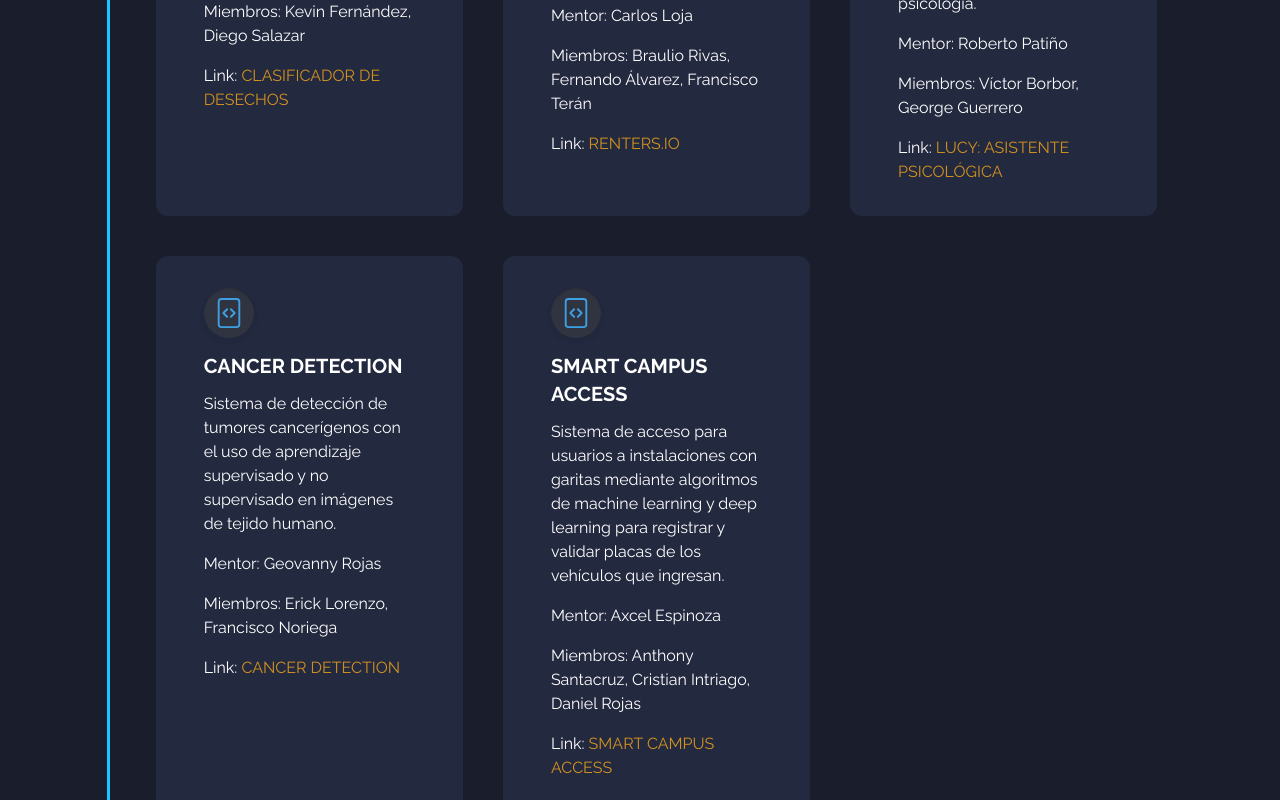
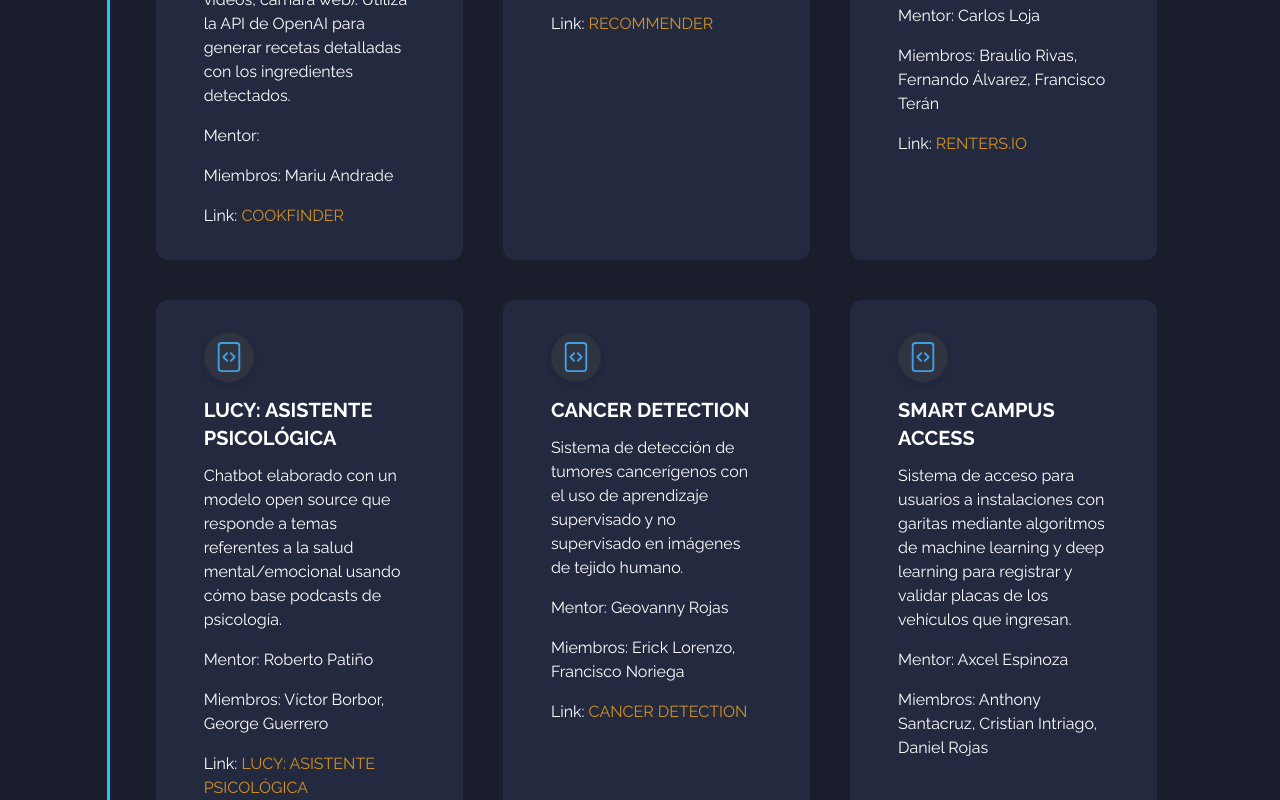
Before and after one commit to Taws-Espol/web, a React (Vite) app: page / in a window 1280 px wide. Shown: the part 3800-4600 px from the top of the page. Built offline with nearby package versions, Linux system fonts and the light colour scheme.

Commit message:
update projects

```diff
--- a/src/components/Projects.jsx
+++ b/src/components/Projects.jsx
@@ -22,6 +22,7 @@ const Projects = () => {
               <p className="my-3">{project.description}</p>
               <p className="mt-4">Mentor: {project.mentor}</p>
               <p className="my-4">Miembros: {project.members}</p>
+              {project.link && (
                 <a
                   href={project.link}
                   className="text-orange"
@@ -31,6 +32,7 @@ const Projects = () => {
                   <span className="text-white">Link: </span>
                   {project.name}
                 </a>
+              )}
             </div>
           );
         })}
--- a/src/data/projects.json
+++ b/src/data/projects.json
@@ -1,9 +1,16 @@
 {
   "projects": [
     {
-      "name": "CLASIFICADOR DE DESECHOS",
-      "description": "Clasificador de desechos por imágenes y en tiempo real compuesto de 8 clases diferentes.",
-      "link": "https://www.google.com",
+      "name": "COOKFINDER",
+      "description": "Desarollo de Aplicación que involucra visión por computadora para detectar seis ingredientes (Pollo, carne, tomate, cebolla, verde y papa) a partir de contenido multimedia (fotos, videos, camara web). Utiliza la API de OpenAI para generar recetas detalladas con los ingredientes detectados.",
+      "link": "https://github.com/Maruu03/COOKFINDER",
+      "mentor": "",
+      "members": "Mariu Andrade"
+    },
+    {
+      "name": "RECOMMENDER",
+      "description": "Sistema de recomendacion de peliculas/espectaculos/series",
+      "link": "https://github.com/KevinFernandez21/Proyecto-Taws",
       "mentor": "Johan Gilces",
       "members": "Kevin Fernández, Diego Salazar"
     },
@@ -14,24 +21,24 @@
       "mentor": "Carlos Loja",
       "members": "Braulio Rivas, Fernando Álvarez, Francisco Terán"
     },
+
     {
       "name": "LUCY: ASISTENTE PSICOLÓGICA",
       "description": "Chatbot elaborado con un modelo open source que responde a temas referentes a la salud mental/emocional usando cómo base podcasts de psicología. ",
-      "link": "https://www.google.com",
+      "link": "https://github.com/RobertoPatino1/L.U.C.Y",
       "mentor": "Roberto Patiño",
       "members": "Víctor Borbor, George Guerrero"
     },
     {
       "name": "CANCER DETECTION",
       "description": "Sistema de detección de tumores cancerígenos con el uso de aprendizaje supervisado y no supervisado en imágenes de tejido humano.",
-      "link": "https://www.google.com",
+      "link": "https://github.com/FraNoriega/Proyecto_Skin_Cancer",
       "mentor": "Geovanny Rojas",
       "members": "Erick Lorenzo, Francisco Noriega"
     },
     {
       "name": "SMART CAMPUS ACCESS",
       "description": "Sistema de acceso para usuarios a instalaciones con garitas mediante algoritmos de machine learning y deep learning para registrar y validar placas de los vehículos que ingresan. ",
-      "link": "https://www.google.com",
       "mentor": "Axcel Espinoza",
       "members": "Anthony Santacruz, Cristian Intriago, Daniel Rojas"
     }
```
Lines whose indentation alone changed are shown as unchanged.
